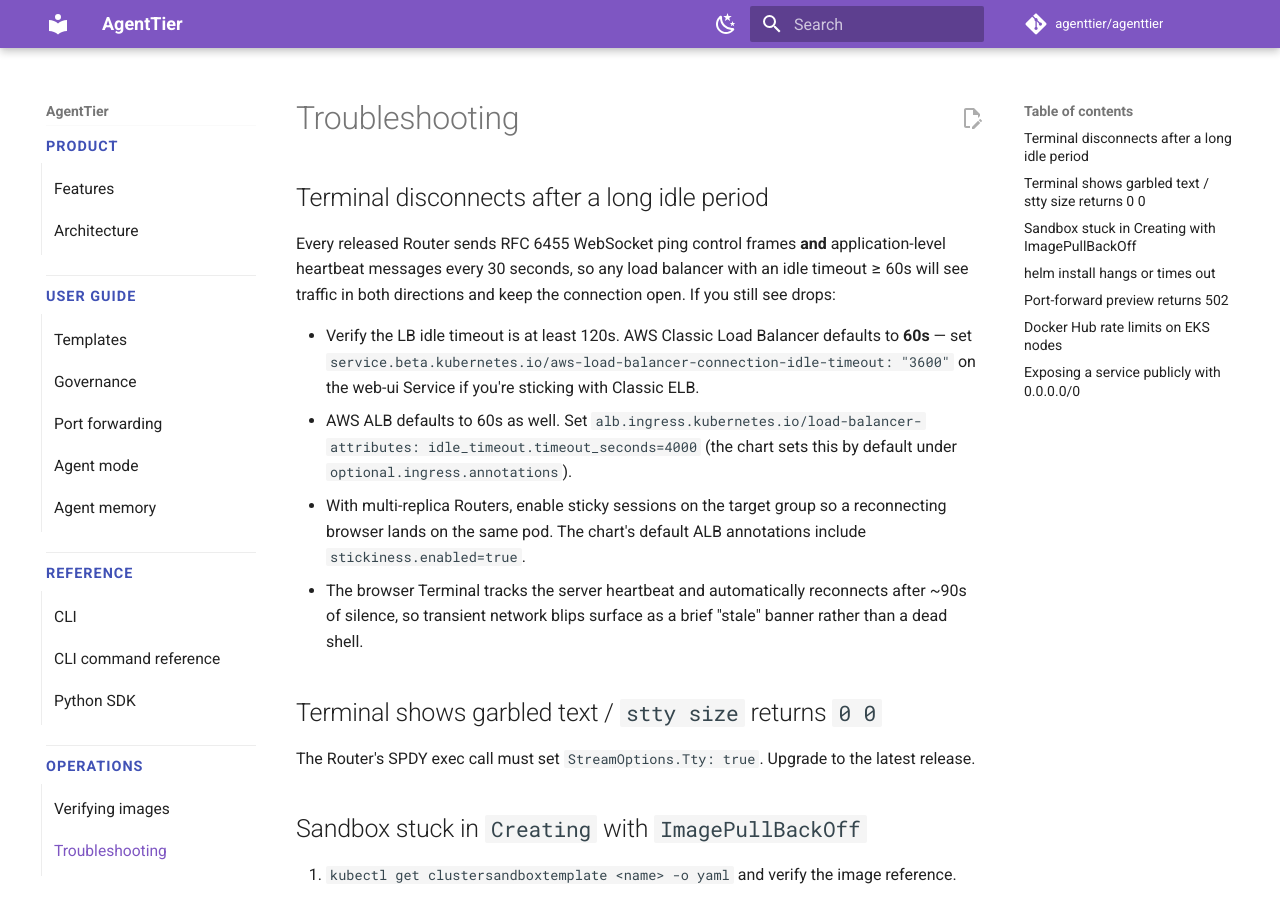
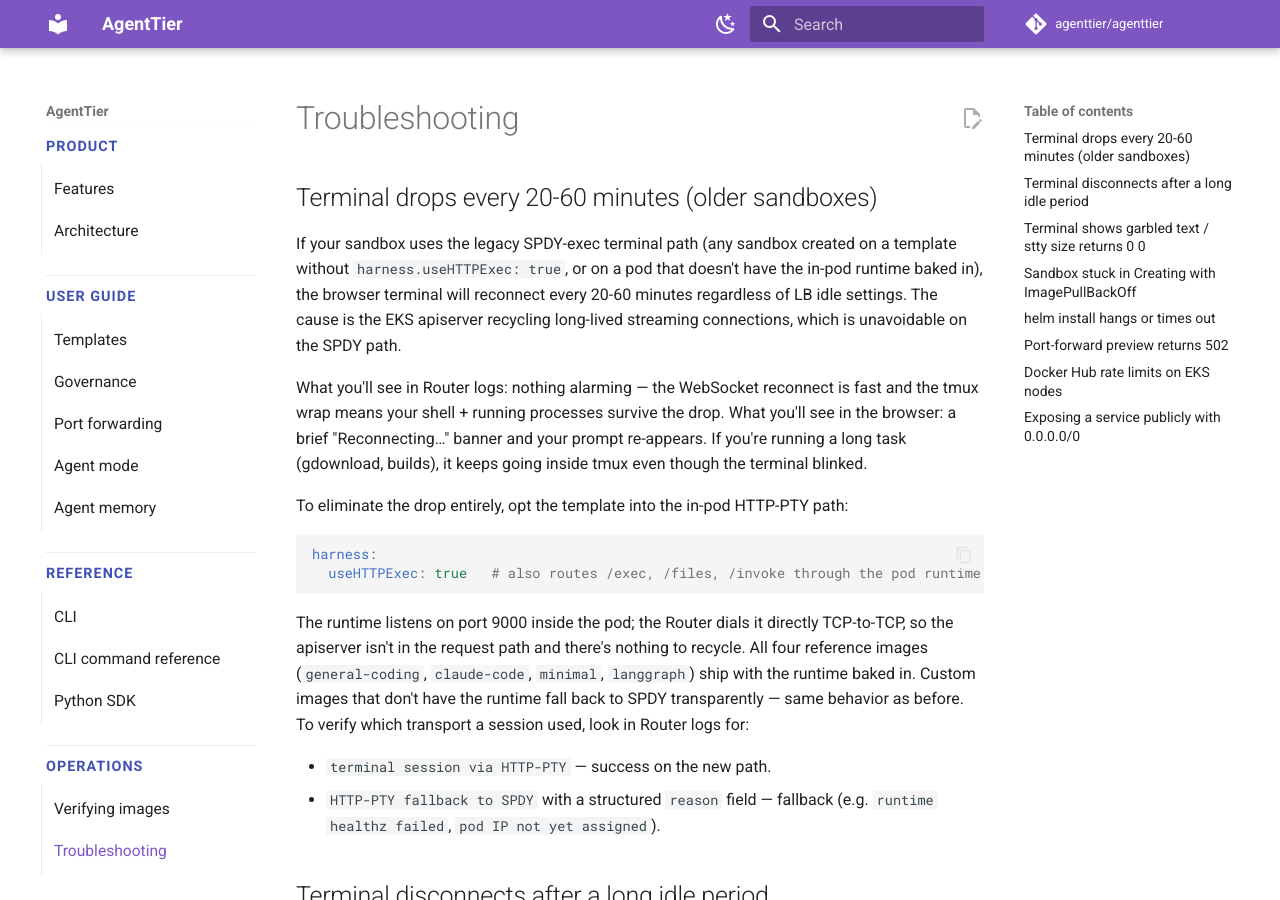
Before and after one commit to khanrubd/agenttier, an MkDocs documentation site: the page built from docs/docs/troubleshooting.md, in a window 1280 px wide and 900 px high. Built offline with MkDocs 1.6.1 and Material for MkDocs 9.7.7, drawn with Linux system fonts in a browser that asks for light colours; comment, search, counter and statistics services are not loaded.

Commit message:
Document HTTP-PTY transport in architecture, troubleshooting, and CHANGELOG
Architecture data-flow section now describes both terminal transports

(HTTP-PTY preferred, SPDY fallback) and how to verify which path a

session used. Troubleshooting page gets a top-of-page entry on the

20-60 minute drop symptom for older sandboxes and the 'useHTTPExec:

true' opt-in. CHANGELOG Unreleased section adds Added + Changed

entries for the new transport.

Doc-only commit, paired with the previous code commit (1b505b2).

mkdocs build --strict passes.

````diff
--- a/docs/docs/troubleshooting.md
+++ b/docs/docs/troubleshooting.md
@@ -1,4 +1,38 @@
 # Troubleshooting
+
+## Terminal drops every 20-60 minutes (older sandboxes)
+
+If your sandbox uses the legacy SPDY-exec terminal path (any sandbox created
+on a template without `harness.useHTTPExec: true`, or on a pod that doesn't
+have the in-pod runtime baked in), the browser terminal will reconnect every
+20-60 minutes regardless of LB idle settings. The cause is the EKS apiserver
+recycling long-lived streaming connections, which is unavoidable on the SPDY
+path.
+
+What you'll see in Router logs: nothing alarming — the WebSocket reconnect is
+fast and the tmux wrap means your shell + running processes survive the drop.
+What you'll see in the browser: a brief "Reconnecting…" banner and your
+prompt re-appears. If you're running a long task (gdownload, builds), it
+keeps going inside tmux even though the terminal blinked.
+
+To eliminate the drop entirely, opt the template into the in-pod HTTP-PTY
+path:
+
+```yaml
+harness:
+  useHTTPExec: true   # also routes /exec, /files, /invoke through the pod runtime
+```
+
+The runtime listens on port 9000 inside the pod; the Router dials it directly
+TCP-to-TCP, so the apiserver isn't in the request path and there's nothing to
+recycle. All four reference images (`general-coding`, `claude-code`,
+`minimal`, `langgraph`) ship with the runtime baked in. Custom images that
+don't have the runtime fall back to SPDY transparently — same behavior as
+before. To verify which transport a session used, look in Router logs for:
+
+- `terminal session via HTTP-PTY` — success on the new path.
+- `HTTP-PTY fallback to SPDY` with a structured `reason` field — fallback
+  (e.g. `runtime healthz failed`, `pod IP not yet assigned`).
 
 ## Terminal disconnects after a long idle period
 
````
Also changed, not shown: docs/docs/architecture.md (+7 -3 lines), CHANGELOG.md.
